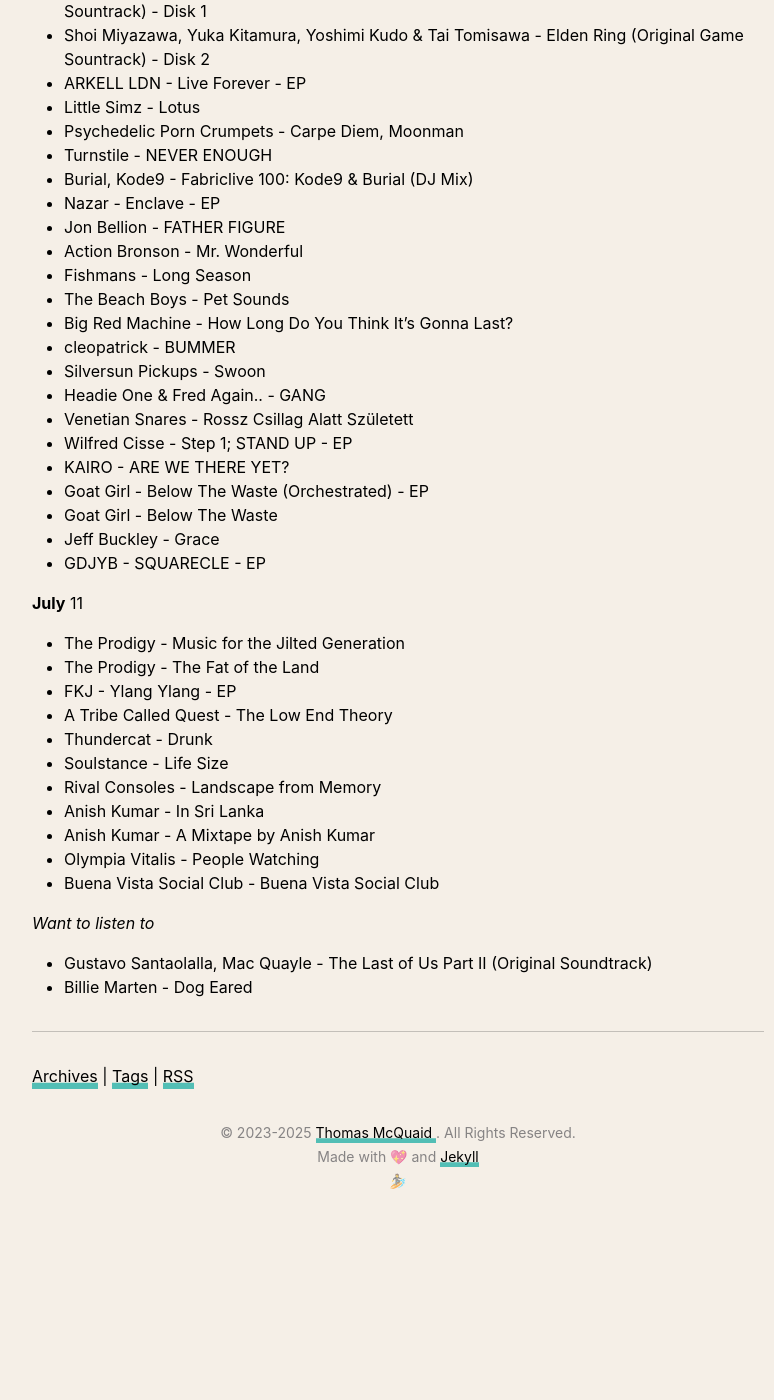
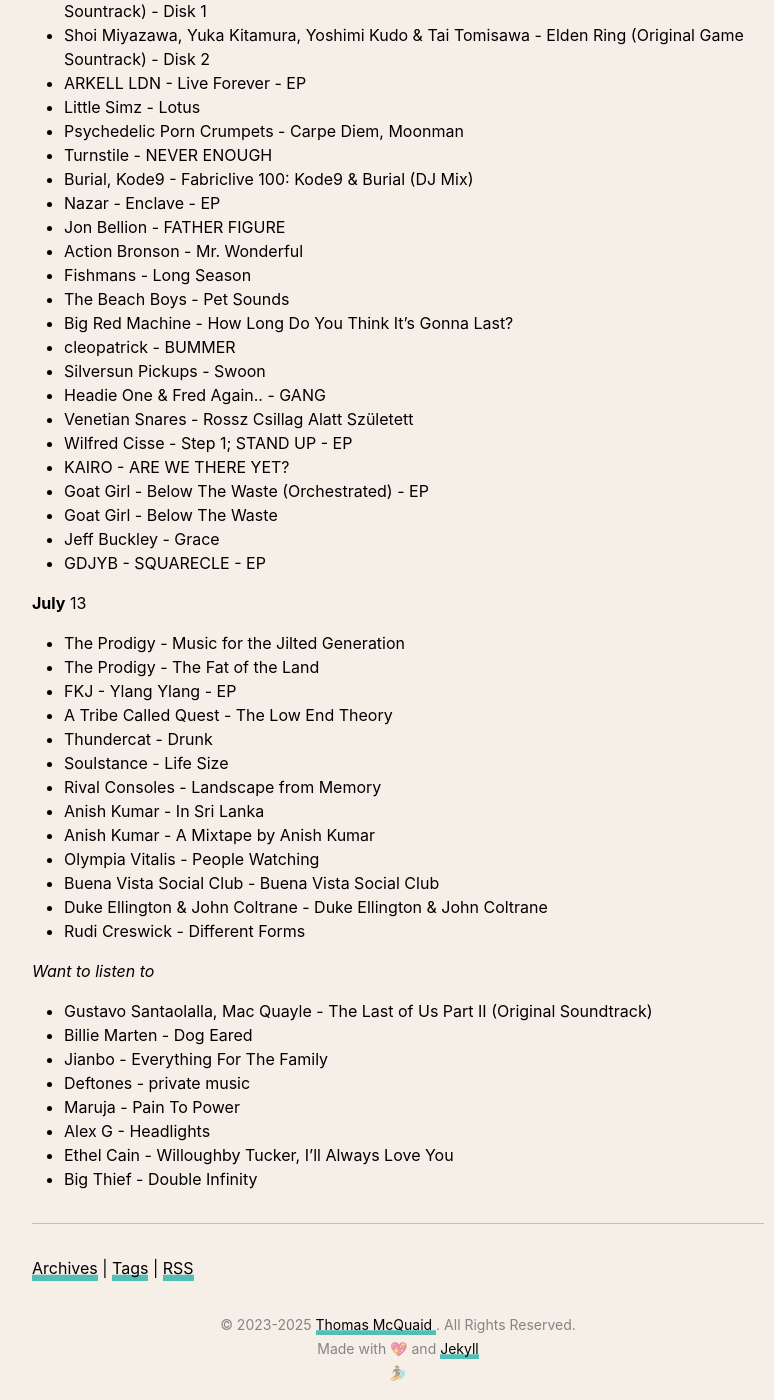
Before and after one commit to thomasmcquaidee/thomasmcquaidee.github.io, a Jekyll site: the page built from _posts/2025-01-21-listening-to-more-albums.md, in a window 1280 px wide and 1400 px high, scrolled down 3217 px. Shown: the whole window, without its empty margins (242-1016 px from the left). Built offline with Jekyll 4.4.1, drawn with Linux system fonts in a browser that asks for light colours; before the commit the page ends 4425 px from its top, so only the background shows below that; some of the changed text lies outside the part shown.

Commit message:
Update 2025-01-21-listening-to-more-albums.md

```diff
--- a/_posts/2025-01-21-listening-to-more-albums.md
+++ b/_posts/2025-01-21-listening-to-more-albums.md
@@ -147,7 +147,7 @@
 - Jeff Buckley - Grace
 - GDJYB - SQUARECLE - EP
 
-**July** 11
+**July** 13
 - The Prodigy - Music for the Jilted Generation
 - The Prodigy - The Fat of the Land
 - FKJ - Ylang Ylang - EP
@@ -159,9 +159,18 @@
 - Anish Kumar - A Mixtape by Anish Kumar
 - Olympia Vitalis - People Watching
 - Buena Vista Social Club - Buena Vista Social Club
+- Duke Ellington & John Coltrane - Duke Ellington & John Coltrane
+- Rudi Creswick - Different Forms
+
 
 
 
 *Want to listen to*
 - Gustavo Santaolalla, Mac Quayle - The Last of Us Part II (Original Soundtrack)
 - Billie Marten - Dog Eared
+- Jianbo - Everything For The Family
+- Deftones - private music
+- Maruja - Pain To Power
+- Alex G - Headlights
+- Ethel Cain - Willoughby Tucker, I'll Always Love You
+- Big Thief - Double Infinity
```
Also changed, not shown: other parts of _posts/2025-01-21-listening-to-more-albums.md (+1 -1 lines).
